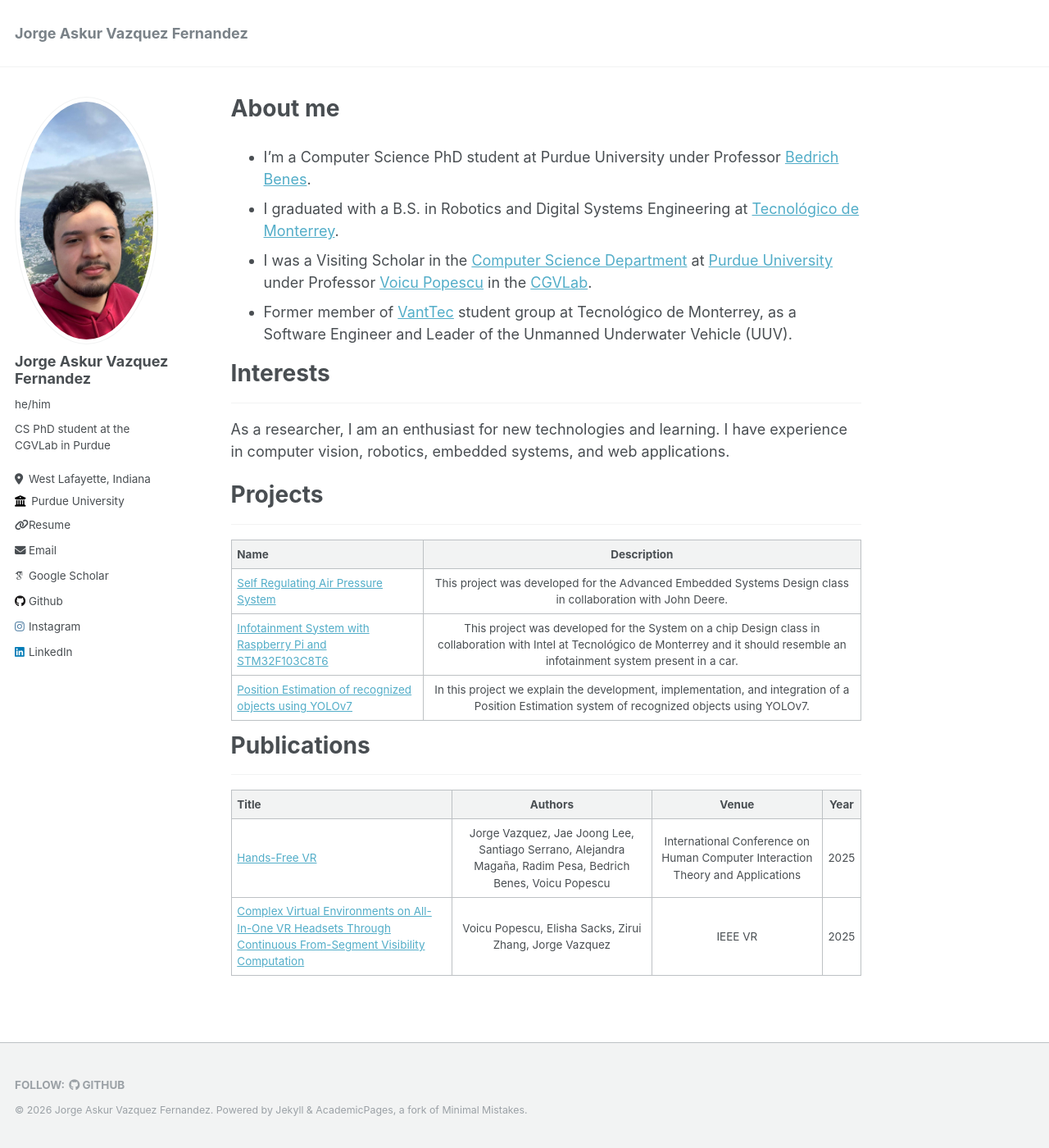
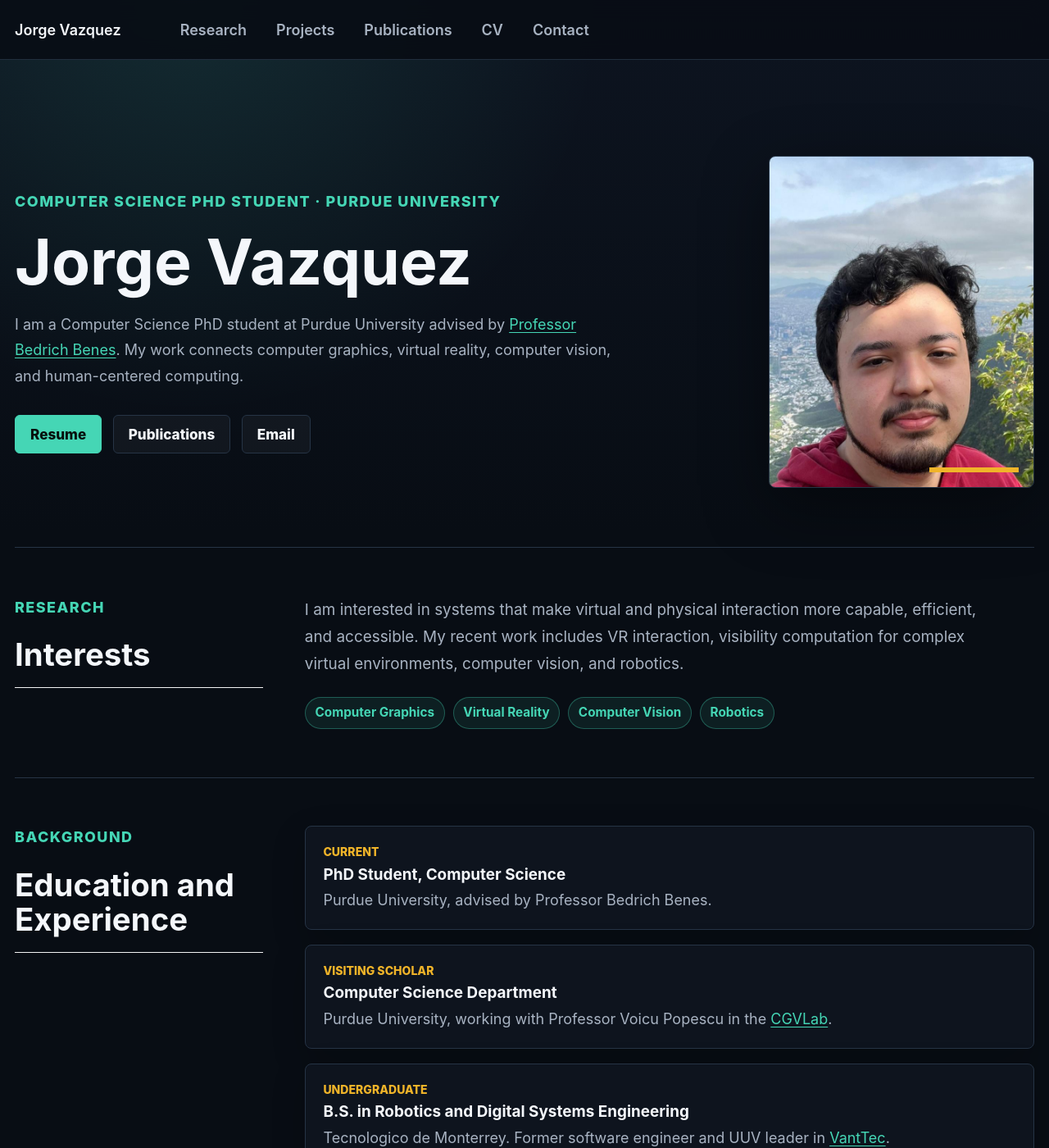
Before and after one commit to JorgeAskur/jorgeaskur.github.io, a Jekyll site: the page built from _pages/about.md, in a window 1280 px wide and 1400 px high. Shown: the whole window at 82% size. Built offline with Jekyll 4.4.1, drawn with Linux system fonts in a browser that asks for light colours; some web fonts are replaced; some of the changed text lies outside the part shown.

Commit message:
renewed website

```diff
--- a/Gemfile
+++ b/Gemfile
@@ -16,8 +16,10 @@ gem "github-pages", group: :jekyll_plugins
 
 # gem "jekyll"
 
-gem "wdm", "~> 0.1.0" if Gem.win_platform?
-
+#gem "wdm", "~> 0.1.0" if Gem.win_platform?
+gem "csv"
+gem "bigdecimal"
+gem "tzinfo-data", platforms: [:mingw, :mswin, :x64_mingw, :jruby]
 # If you have any plugins, put them here!
 group :jekyll_plugins do
   # gem "jekyll-archives"
--- a/_config.yml
+++ b/_config.yml
@@ -8,9 +8,9 @@
 
 # Basic Site Settings
 locale                   : "en-US"
-title                    : "Jorge Askur Vazquez Fernandez"
+title                    : "Jorge Vazquez"
 title_separator          : "-"
-description              : &description "CS PhD Student"
+description              : &description "Computer Science PhD Student at Purdue University"
 url                      : https://jorgeaskur.github.io/ # the base hostname & protocol for your site e.g. "https://mmistakes.github.io"
 baseurl                  : "" # the subpath of your site, e.g. "/blog"
 repository               : "academicpages/academicpages.github.io"
@@ -23,7 +23,7 @@ author:
   avatar           : "Photo Jorge Askur.jpg"
   name             : "Jorge Askur Vazquez Fernandez"
   pronouns         : "he/him"
-  bio              : "CS PhD student at the CGVLab in Purdue"
+  bio              : "CS PhD student working across graphics, VR, robotics, and perception"
   location         : "West Lafayette, Indiana"
   employer         : "Purdue University"
   uri              : "https://drive.google.com/file/d/17ZwP3TaHqPG4wuo5RfKhVXvQ7vdVhnT9/view?usp=sharing"
--- /dev/null
+++ b/_layouts/home.html
@@ -0,0 +1,16 @@
+---
+layout: default
+---
+
+{% include base_path %}
+
+<main id="main" class="home-main" role="main">
+  <article class="page home-page" itemscope itemtype="http://schema.org/CreativeWork">
+    {% if page.title %}<meta itemprop="headline" content="{{ page.title | markdownify | strip_html | strip_newlines | escape_once }}">{% endif %}
+    {% if page.excerpt %}<meta itemprop="description" content="{{ page.excerpt | markdownify | strip_html | strip_newlines | escape_once }}">{% endif %}
+
+    <section class="page__content home-content" itemprop="text">
+      {{ content }}
+    </section>
+  </article>
+</main>
--- a/_pages/about.md
+++ b/_pages/about.md
@@ -1,36 +1,142 @@
 ---
+layout: home
 permalink: /
-title: "About me"
-author_profile: true
+title: ""
+excerpt: "Computer Science PhD student at Purdue University working across computer graphics, virtual reality, computer vision, robotics, and embedded systems."
 redirect_from:
   - /about/
   - /about.html
 ---
-  * I'm a Computer Science PhD student at Purdue University under Professor [Bedrich Benes](https://cs.purdue.edu/homes/bbenes/).
-  * I graduated with a B.S. in Robotics and Digital Systems Engineering at [Tecnológico de Monterrey](https://tec.mx/es).
-  * I was a Visiting Scholar in the [Computer Science Department](https://www.cs.purdue.edu/) at [Purdue University](https://www.purdue.edu/) under Professor [Voicu Popescu](https://www.cs.purdue.edu/homes/popescu/) in the [CGVLab](https://www.cs.purdue.edu/cgvlab/www/).
-  * Former member of [VantTec](https://www.instagram.com/vanttec/) student group at Tecnológico de Monterrey, as a Software Engineer and Leader of the Unmanned Underwater Vehicle (UUV).
 
+<section class="home-hero" id="top">
+  <div class="home-hero__copy">
+    <p class="home-kicker">Computer Science PhD Student &middot; Purdue University</p>
+    <h1>Jorge Vazquez</h1>
+    <p class="home-lede">
+      I am a Computer Science PhD student at Purdue University advised by
+      <a href="https://cs.purdue.edu/homes/bbenes/">Professor Bedrich Benes</a>.
+      My work connects computer graphics, virtual reality, computer vision, and human-centered computing.
+    </p>
+    <div class="home-actions" aria-label="Primary links">
+      <a class="home-button home-button--primary" href="/files/Resume.pdf">Resume</a>
+      <a class="home-button" href="#publications">Publications</a>
+      <a class="home-button" href="mailto:jorgeaskur06@gmail.com">Email</a>
+    </div>
+  </div>
+  <figure class="home-hero__media">
+    <img src="/images/Photo%20Jorge%20Askur.jpg" alt="Jorge Askur Vazquez Fernandez">
+  </figure>
+</section>
 
-# Interests
-----------
+<section class="home-section home-section--intro" id="research">
+  <div class="home-section__heading">
+    <p class="home-kicker">Research</p>
+    <h2>Interests</h2>
+  </div>
+  <div class="home-intro-grid">
+    <p>
+      I am interested in systems that make virtual and physical interaction more
+      capable, efficient, and accessible. My recent work includes VR interaction,
+      visibility computation for complex virtual environments, computer vision, and robotics.
+    </p>
+    <div class="home-tags" aria-label="Research interests">
+      <span>Computer Graphics</span>
+      <span>Virtual Reality</span>
+      <span>Computer Vision</span>
+      <span>Robotics</span>
+      </div>
+  </div>
+</section>
 
-As a researcher, I am an enthusiast for new technologies and learning. I have experience in computer vision, robotics, embedded systems, and web applications.
+<section class="home-section" id="experience">
+  <div class="home-section__heading">
+    <p class="home-kicker">Background</p>
+    <h2>Education and Experience</h2>
+  </div>
+  <div class="timeline-list">
+    <article>
+      <span>Current</span>
+      <h3>PhD Student, Computer Science</h3>
+      <p>Purdue University, advised by Professor Bedrich Benes.</p>
+    </article>
+    <article>
+      <span>Visiting Scholar</span>
+      <h3>Computer Science Department</h3>
+      <p>
+        Purdue University, working with Professor Voicu Popescu in the
+        <a href="https://www.cs.purdue.edu/cgvlab/www/">CGVLab</a>.
+      </p>
+    </article>
+    <article>
+      <span>Undergraduate</span>
+      <h3>B.S. in Robotics and Digital Systems Engineering</h3>
+      <p>
+        Tecnologico de Monterrey. Former software engineer and UUV leader in
+        <a href="https://www.instagram.com/vanttec/">VantTec</a>.
+      </p>
+    </article>
+  </div>
+</section>
 
-# Projects
-------
+<section class="home-section" id="projects">
+  <div class="home-section__heading">
+    <p class="home-kicker">Selected Work</p>
+    <h2>Projects</h2>
+  </div>
+  <div class="project-grid">
+    <article class="project-card">
+      <h3><a href="https://github.com/JorgeAskur/Self-Regulating-Air-Pressure-System">Self-Regulating Air Pressure System</a></h3>
+      <p>Embedded control system developed for Advanced Embedded Systems Design in collaboration with John Deere.</p>
+      <span>Embedded systems &middot; Control</span>
+    </article>
+    <article class="project-card">
+      <h3><a href="https://github.com/JorgeAskur/RPi-Infotainment-System">Infotainment System with Raspberry Pi and STM32</a></h3>
+      <p>System-on-chip project built with Raspberry Pi and STM32F103C8T6 in collaboration with Intel at Tecnologico de Monterrey.</p>
+      <span>Raspberry Pi &middot; STM32 &middot; UI</span>
+    </article>
+    <article class="project-card">
+      <h3><a href="https://github.com/JorgeAskur/PinholeCamera">Position Estimation with YOLOv7</a></h3>
+      <p>Computer vision pipeline for estimating the position of recognized objects using YOLOv7 and camera geometry.</p>
+      <span>Computer vision &middot; YOLOv7</span>
+    </article>
+  </div>
+</section>
 
-| Name | Description |
-|:--------|:-------:|
-| [Self Regulating Air Pressure System](https://github.com/JorgeAskur/Self-Regulating-Air-Pressure-System) | This project was developed for the Advanced Embedded Systems Design class in collaboration with John Deere.   |
-| [Infotainment System with Raspberry Pi and STM32F103C8T6](https://github.com/JorgeAskur/RPi-Infotainment-System)  | This project was developed for the System on a chip Design class in collaboration with Intel at Tecnológico de Monterrey and it should resemble an infotainment system present in a car.   |
-|-------------------|
-| [Position Estimation of recognized objects using YOLOv7](https://github.com/JorgeAskur/PinholeCamera)  | In this project we explain the development, implementation, and integration of a Position Estimation system of recognized objects using YOLOv7.   |
+<section class="home-section" id="publications">
+  <div class="home-section__heading">
+    <p class="home-kicker">Research Output</p>
+    <h2>Publications</h2>
+  </div>
+  <div class="publication-list">
+    <article>
+      <span>2025</span>
+      <h3><a href="https://arxiv.org/abs/2402.15083">Hands-Free VR</a></h3>
+      <p>Jorge Vazquez, Jae Joong Lee, Santiago Serrano, Alejandra Magana, Radim Pesa, Bedrich Benes, Voicu Popescu.</p>
+      <p>International Conference on Human Computer Interaction Theory and Applications.</p>
+    </article>
+    <article>
+      <span>2025</span>
+      <h3><a href="https://www.cs.purdue.edu/xrlab/assets/pdf/cr_ready_1D_Visibility_VR_2025.pdf">Complex Virtual Environments on All-In-One VR Headsets Through Continuous From-Segment Visibility Computation</a></h3>
+      <p>Voicu Popescu, Elisha Sacks, Zirui Zhang, Jorge Vazquez.</p>
+      <p>IEEE VR.</p>
+    </article>
+  </div>
+</section>
 
-# Publications
-----------
-
-| Title | Authors | Venue | Year |
-|:--------|:-------:|:-------:|:-------:|
-| [Hands-Free VR](https://arxiv.org/abs/2402.15083) | Jorge Vazquez, Jae Joong Lee, Santiago Serrano, Alejandra Magaña, Radim Pesa, Bedrich Benes, Voicu Popescu | International Conference on Human Computer Interaction Theory and Applications | 2025
-| [Complex Virtual Environments on All-In-One VR Headsets Through Continuous From-Segment Visibility Computation](https://www.cs.purdue.edu/xrlab/assets/pdf/cr_ready_1D_Visibility_VR_2025.pdf) | Voicu Popescu, Elisha Sacks, Zirui Zhang, Jorge Vazquez | IEEE VR | 2025
+<section class="home-section home-section--contact" id="contact">
+  <div class="home-section__heading">
+    <p class="home-kicker">Contact</p>
+    <h2>Connect</h2>
+  </div>
+  <div class="contact-panel">
+    <p>
+      Always happy to connect with new people!
+    </p>
+    <div class="home-actions" aria-label="Contact links">
+      <a class="home-button home-button--primary" href="mailto:jorgeaskur06@gmail.com">Email</a>
+      <a class="home-button" href="https://github.com/jorgeaskur">GitHub</a>
+      <a class="home-button" href="https://www.linkedin.com/in/jorge-askur-vazquez-fernandez">LinkedIn</a>
+      <a class="home-button" href="https://scholar.google.com/citations?user=OXdtgxEAAAAJ&amp;hl=en">Google Scholar</a>
+    </div>
+  </div>
+</section>
--- /dev/null
+++ b/_plugins/ruby4_compat.rb
@@ -0,0 +1,11 @@
+# Compatibility for the GitHub Pages/Jekyll 3 stack on Ruby 4.
+# Liquid 4 still calls Ruby's removed taint API while rendering templates.
+class Object
+  def tainted?
+    false
+  end unless method_defined?(:tainted?)
+
+  def taint
+    self
+  end unless method_defined?(:taint)
+end
--- /dev/null
+++ b/_sass/_renewal.scss
@@ -0,0 +1,427 @@
+/* ==========================================================================
+   Site renewal
+   ========================================================================== */
+
+$renewal-ink: #f4f7fb;
+$renewal-muted: #a8b3c2;
+$renewal-soft: #111925;
+$renewal-line: #263445;
+$renewal-gold: #f0b429;
+$renewal-green: #45d6b5;
+$renewal-bg: #080d14;
+$renewal-panel: #101722;
+
+body {
+  background:
+    radial-gradient(circle at 18% 0%, rgba(69, 214, 181, 0.12), transparent 28rem),
+    linear-gradient(180deg, #0d1420 0%, $renewal-bg 36rem);
+  color: $renewal-ink;
+}
+
+hr {
+  border-top-color: $renewal-line;
+}
+
+a {
+  color: $renewal-green;
+}
+
+.masthead {
+  position: sticky;
+  top: 0;
+  background: rgba(8, 13, 20, 0.9);
+  border-bottom-color: rgba($renewal-line, 0.85);
+  backdrop-filter: blur(12px);
+}
+
+.masthead__inner-wrap {
+  padding-top: 0.75rem;
+  padding-bottom: 0.75rem;
+}
+
+.greedy-nav {
+  background: transparent;
+
+  a {
+    color: $renewal-muted;
+    font-weight: 600;
+  }
+
+  .visible-links li:first-child a {
+    color: $renewal-ink;
+    font-size: 1rem;
+  }
+
+  .visible-links a:before {
+    height: 2px;
+    background: $renewal-gold;
+  }
+
+  .hidden-links {
+    background: $renewal-panel;
+    border-color: $renewal-line;
+    box-shadow: 0 18px 48px rgba(0, 0, 0, 0.35);
+
+    a:hover {
+      color: #fff;
+      background: rgba($renewal-green, 0.12);
+    }
+
+    &:after {
+      border-color: $renewal-panel transparent;
+    }
+  }
+
+  button {
+    background-color: $renewal-green;
+    color: #07100d;
+  }
+}
+
+.home-main {
+  max-width: 1180px;
+  margin-top: 0;
+  padding: 3.5rem 1.25rem 1rem;
+}
+
+.home-page {
+  float: none;
+  width: 100%;
+  padding: 0;
+}
+
+.home-content {
+  width: 100%;
+
+  a {
+    text-decoration-thickness: 1px;
+    text-underline-offset: 0.18em;
+  }
+}
+
+.home-hero {
+  display: grid;
+  grid-template-columns: minmax(0, 1.25fr) minmax(260px, 0.75fr);
+  gap: clamp(2rem, 5vw, 5rem);
+  align-items: center;
+  padding: 1rem 0 4rem;
+}
+
+.home-hero__copy h1 {
+  max-width: 13ch;
+  margin: 0.2rem 0 1.25rem;
+  color: $renewal-ink;
+  font-size: clamp(2.45rem, 6vw, 4.9rem);
+  line-height: 0.98;
+  letter-spacing: 0;
+}
+
+.home-kicker {
+  margin: 0 0 0.75rem;
+  color: $renewal-green;
+  font-size: 0.78rem;
+  font-weight: 800;
+  letter-spacing: 0.08em;
+  text-transform: uppercase;
+}
+
+.home-lede {
+  max-width: 43rem;
+  color: $renewal-muted;
+  font-size: 1.16rem;
+  line-height: 1.75;
+}
+
+.home-actions {
+  display: flex;
+  flex-wrap: wrap;
+  gap: 0.75rem;
+  margin-top: 1.75rem;
+}
+
+.home-button {
+  display: inline-flex;
+  align-items: center;
+  min-height: 2.65rem;
+  padding: 0.55rem 1rem;
+  color: $renewal-ink;
+  font-size: 0.95rem;
+  font-weight: 800;
+  text-decoration: none !important;
+  border: 1px solid $renewal-line;
+  border-radius: 6px;
+  background: rgba(255, 255, 255, 0.04);
+
+  &:hover {
+    color: #fff;
+    border-color: rgba($renewal-green, 0.62);
+    background: rgba($renewal-green, 0.1);
+  }
+}
+
+.home-button--primary {
+  color: #07100d;
+  background: $renewal-green;
+  border-color: $renewal-green;
+
+  &:hover {
+    color: #07100d;
+    background: mix(#fff, $renewal-green, 14%);
+  }
+}
+
+.home-hero__media {
+  position: relative;
+  margin: 0;
+  justify-self: end;
+  width: min(100%, 18rem);
+  aspect-ratio: 4 / 5;
+  border-radius: 8px;
+  overflow: hidden;
+  border: 1px solid $renewal-line;
+  background: $renewal-soft;
+  box-shadow: 0 24px 80px rgba(0, 0, 0, 0.42);
+
+  &:after {
+    position: absolute;
+    right: 1rem;
+    bottom: 1rem;
+    width: 34%;
+    height: 0.35rem;
+    content: "";
+    background: $renewal-gold;
+  }
+
+  img {
+    width: 100%;
+    height: 100%;
+    margin: 0;
+    object-fit: cover;
+    border-radius: 0;
+  }
+}
+
+.home-section {
+  display: grid;
+  grid-template-columns: minmax(150px, 0.34fr) minmax(0, 1fr);
+  gap: clamp(1.5rem, 4vw, 3.5rem);
+  padding: 3.25rem 0;
+  border-top: 1px solid $renewal-line;
+}
+
+.home-section__heading h2 {
+  margin: 0;
+  color: $renewal-ink;
+  font-size: clamp(1.55rem, 3vw, 2.15rem);
+  line-height: 1.1;
+}
+
+.home-intro-grid {
+  display: grid;
+  gap: 1.35rem;
+
+  p {
+    max-width: 46rem;
+    margin: 0;
+    color: $renewal-muted;
+    font-size: 1.05rem;
+    line-height: 1.75;
+  }
+}
+
+.contact-panel {
+  p {
+    max-width: 42rem;
+    margin: 0;
+    color: $renewal-muted;
+    font-size: 1.05rem;
+    line-height: 1.7;
+  }
+}
+
+.home-tags {
+  display: flex;
+  flex-wrap: wrap;
+  gap: 0.55rem;
+
+  span {
+  padding: 0.4rem 0.65rem;
+    color: $renewal-green;
+    font-size: 0.85rem;
+    font-weight: 700;
+    border: 1px solid rgba($renewal-green, 0.34);
+    border-radius: 999px;
+    background: rgba($renewal-green, 0.09);
+  }
+}
+
+.timeline-list,
+.publication-list {
+  display: grid;
+  gap: 1rem;
+}
+
+.timeline-list article,
+.publication-list article,
+.project-card {
+  padding: 1.1rem 1.2rem;
+  border: 1px solid $renewal-line;
+  border-radius: 8px;
+  background: rgba($renewal-panel, 0.82);
+  box-shadow: 0 14px 42px rgba(0, 0, 0, 0.2);
+}
+
+.timeline-list span,
+.publication-list span,
+.project-card span {
+  display: block;
+  margin-bottom: 0.35rem;
+  color: $renewal-gold;
+  font-size: 0.78rem;
+  font-weight: 800;
+  text-transform: uppercase;
+}
+
+.timeline-list h3,
+.publication-list h3,
+.project-card h3 {
+  margin: 0 0 0.35rem;
+  color: $renewal-ink;
+  font-size: 1.05rem;
+}
+
+.timeline-list p,
+.publication-list p,
+.project-card p {
+  margin: 0.35rem 0 0;
+  color: $renewal-muted;
+  line-height: 1.6;
+}
+
+.project-grid {
+  display: grid;
+  grid-template-columns: repeat(3, minmax(0, 1fr));
+  gap: 1rem;
+}
+
+.project-card {
+  display: flex;
+  min-height: 15rem;
+  flex-direction: column;
+
+  h3 {
+    font-size: 1rem;
+  }
+
+  span {
+    margin-top: auto;
+    padding-top: 1.1rem;
+  }
+}
+
+.page:not(.home-page) {
+  color: $renewal-muted;
+
+  h1,
+  h2,
+  h3 {
+    color: $renewal-ink;
+  }
+
+  .page__content h2 {
+    border-bottom-color: $renewal-line;
+  }
+
+  .page__content code {
+    background: $renewal-soft;
+    border-color: $renewal-line;
+  }
+}
+
+.sidebar {
+  .author__avatar img {
+    border-color: $renewal-line;
+    box-shadow: 0 12px 30px rgba(0, 0, 0, 0.28);
+  }
+
+  .author__name {
+    color: $renewal-ink;
+  }
+
+  p,
+  li {
+    color: $renewal-muted;
+  }
+
+  .author__urls {
+    background: $renewal-panel;
+    border-color: $renewal-line;
+    box-shadow: 0 16px 44px rgba(0, 0, 0, 0.35);
+
+    &:after {
+      border-color: $renewal-panel transparent;
+    }
+  }
+}
+
+.archive__item-title,
+.archive__item-title a {
+  color: $renewal-ink;
+}
+
+.archive__item-excerpt,
+.page__meta {
+  color: $renewal-muted;
+}
+
+.page__footer {
+  color: $renewal-muted;
+  background: #060a10;
+  border-top: 1px solid $renewal-line;
+}
+
+.page__footer a {
+  color: $renewal-green;
+}
+
+@include breakpoint(max-width $medium-wide) {
+  .home-hero,
+  .home-section {
+    grid-template-columns: 1fr;
+  }
+
+  .home-hero {
+    padding-top: 0;
+  }
+
+  .home-hero__media {
+    max-width: 24rem;
+  }
+
+  .project-grid {
+    grid-template-columns: 1fr;
+  }
+}
+
+@include breakpoint(max-width $small) {
+  .home-main {
+    padding-top: 2rem;
+  }
+
+  .home-hero__copy h1 {
+    font-size: 2.5rem;
+  }
+
+  .home-lede {
+    font-size: 1.02rem;
+  }
+
+  .home-section {
+    padding: 2.35rem 0;
+  }
+
+  .home-button {
+    width: 100%;
+    justify-content: center;
+  }
+}
--- a/assets/css/main.scss
+++ b/assets/css/main.scss
@@ -33,6 +33,7 @@
 @import "page";
 @import "archive";
 @import "sidebar";
+@import "renewal";
 
 @import "vendor/font-awesome/fontawesome";
 @import "vendor/font-awesome/solid";
```
Also changed, not shown: _data/navigation.yml (+10 -16 lines), 2 other files.
